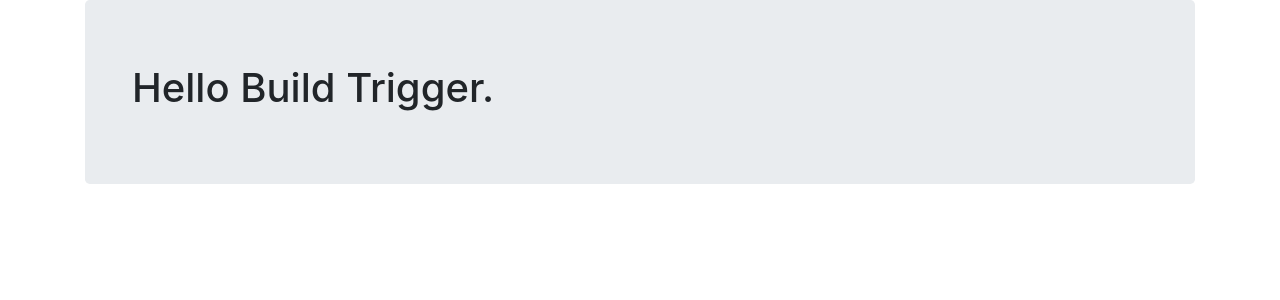
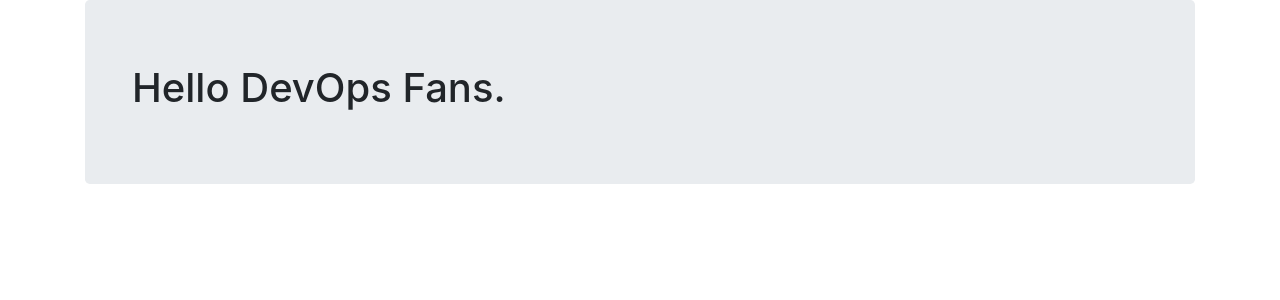
Before and after one commit to Engedasew-Haile/devops-repo, a Flask app: page / in a window 1280 px wide. Shown: the top 300 px of the page. Run offline with Flask 2, Linux system fonts and the light colour scheme; some libraries are stand-ins or nearby versions.

Commit message:
Initial Commit

```diff
--- a/main.py
+++ b/main.py
@@ -4,7 +4,7 @@ app = Flask(__name__)
 
 @app.route("/")
 def main():
-    model = {"title": "Hello Build Trigger."}
+    model = {"title": "Hello DevOps Fans."}
     return render_template('index.html', model=model)
 
 if __name__ == "__main__":
```
Also changed, not shown: requirements.txt (line endings or trailing spaces), templates/index.html (line endings or trailing spaces), templates/layout.html (line endings or trailing spaces).
